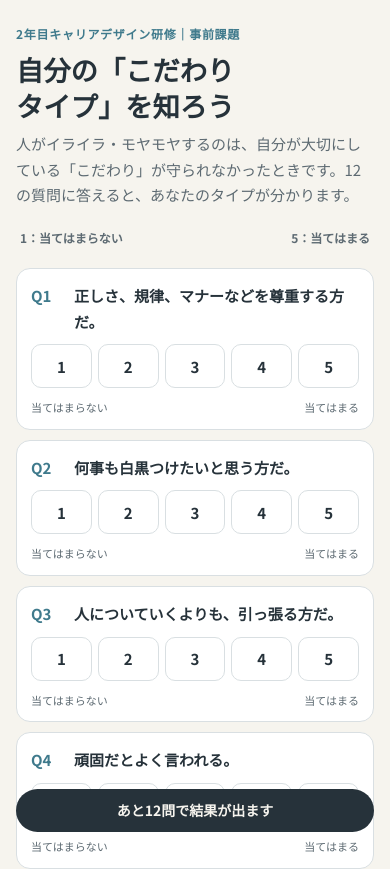
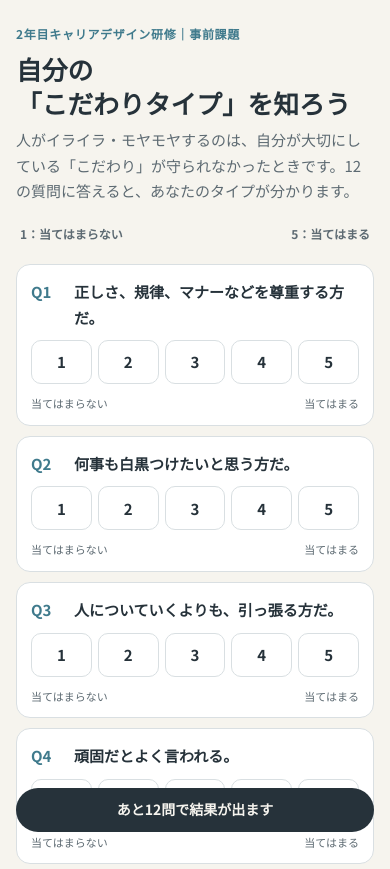
Before and after one commit to MSEL-07/kodawari-type, a plain HTML site: page index.html in a window 390 px wide. Shown: the top 869 px of the page. Drawn offline with Linux system fonts and the light colour scheme; a web font is replaced by a local one.

Commit message:
Add files via upload

```diff
--- a/index.html
+++ b/index.html
@@ -42,7 +42,13 @@
 
   header { display: grid; gap: 8px; }
   .kicker { font-size: 12px; font-weight: 700; color: var(--accent); letter-spacing: .06em; }
-  h1 { font-family: var(--font-display); font-weight: 900; font-size: clamp(26px, 7vw, 34px); line-height: 1.3; text-wrap: balance; margin: 0; }
+  h1 { font-family: var(--font-display); font-weight: 900; font-size: 34px; line-height: 1.3; margin: 0; }
+  .sp-br { display: none; }
+  @media (max-width: 520px) {
+    h1 { font-size: clamp(20px, 6.6vw, 30px); }
+    .sp-br { display: inline; }
+    .nw { white-space: nowrap; }
+  }
   .lead { color: var(--sub); margin: 0; }
 
   .scale-note { display: flex; justify-content: space-between; font-size: 12px; color: var(--sub); font-weight: 700; padding: 0 4px; }
@@ -102,7 +108,7 @@
 <div class="wrap">
   <header>
     <div class="kicker">2年目キャリアデザイン研修｜事前課題</div>
-    <h1>自分の「こだわりタイプ」を知ろう</h1>
+    <h1>自分の<br class="sp-br"><span class="nw">「こだわりタイプ」を知ろう</span></h1>
     <p class="lead">人がイライラ・モヤモヤするのは、自分が大切にしている「こだわり」が守られなかったときです。12の質問に答えると、あなたのタイプが分かります。</p>
   </header>
 
```
